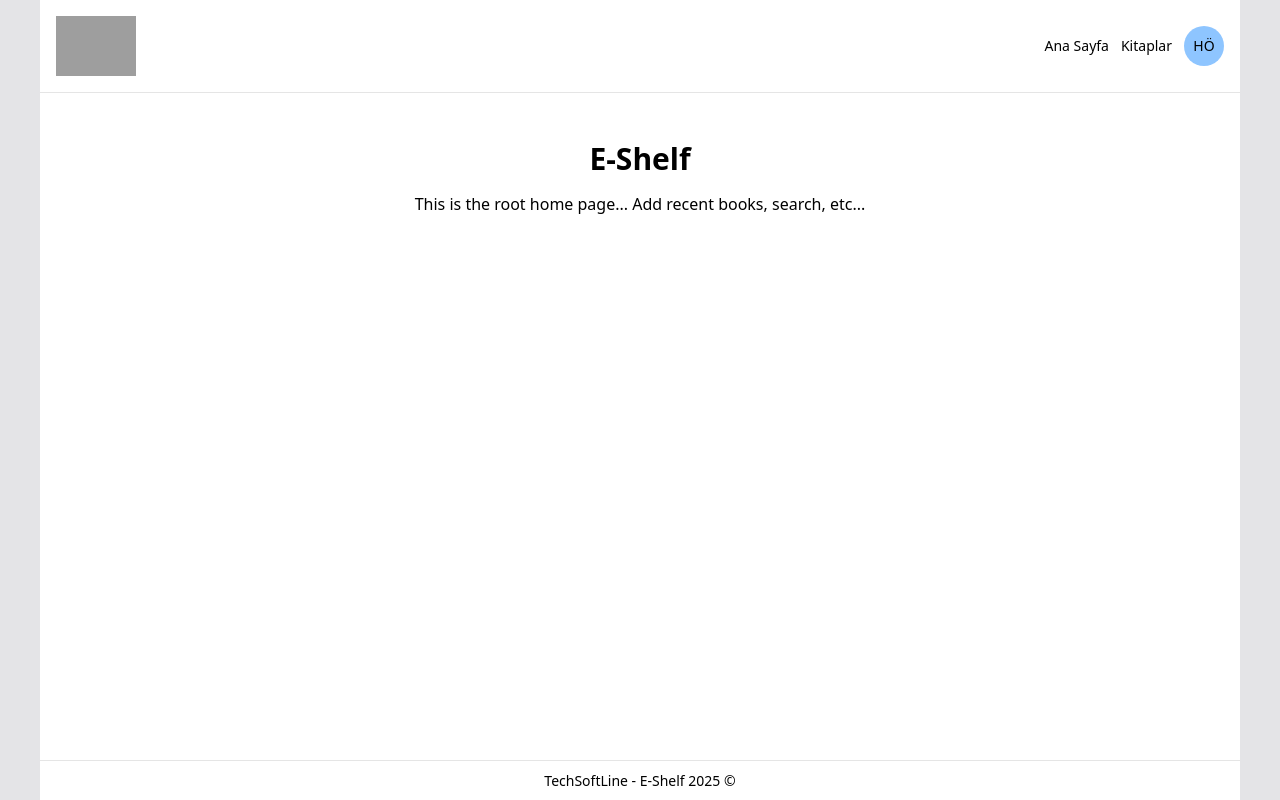
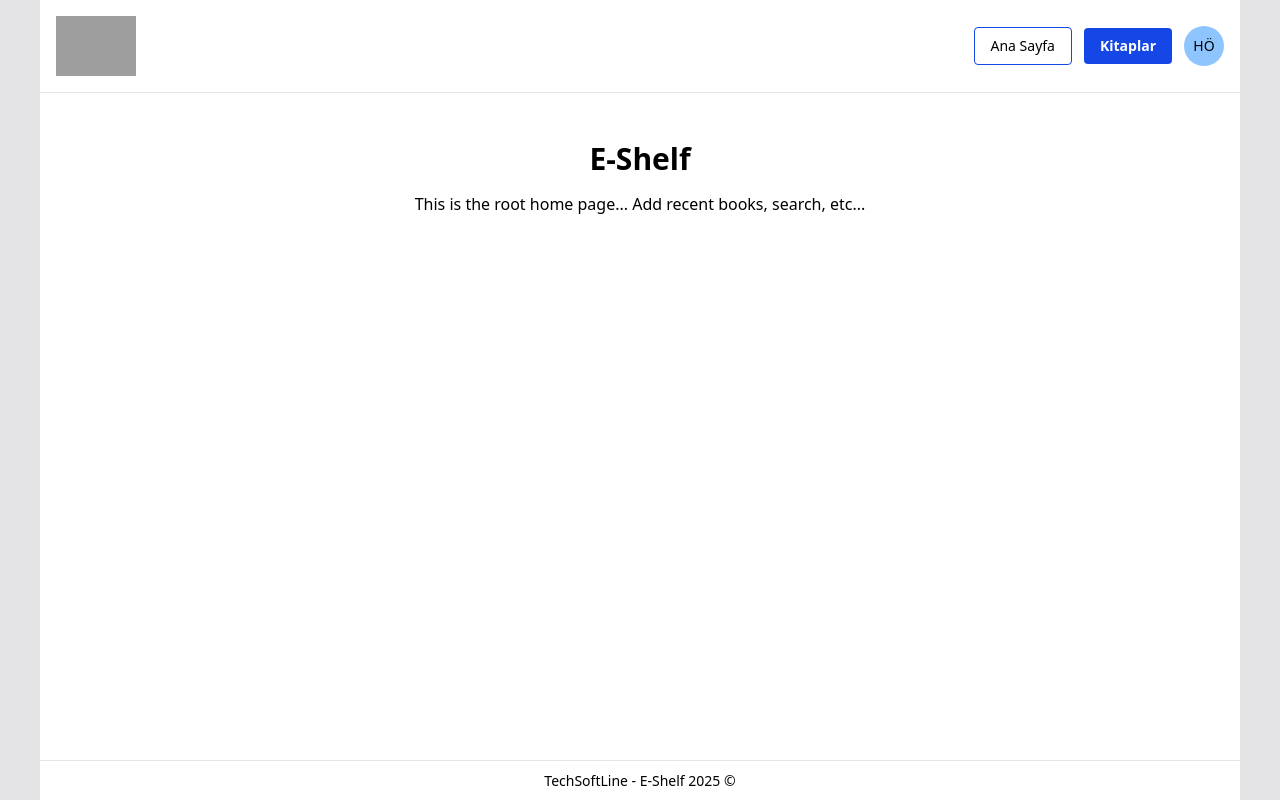
Before and after one commit to DoctorFiction/tsl-e-shelf, a Next.js app: page / in a window 1280 px wide. Built offline with nearby package versions, Linux system fonts and the light colour scheme; grey boxes are pictures that could not be loaded; what @bprogress/next would draw is missing.

Commit message:
Header buttons styling

```diff
--- a/src/components/header.tsx
+++ b/src/components/header.tsx
@@ -2,7 +2,6 @@ import Image from "next/image";
 import Link from "next/link";
 
 export default function Header() {
-  // TODO add nav progress
   return (
     <div className="border-black/10 border-b  flex items-center justify-between p-4">
       <Link href="/">
@@ -14,11 +13,16 @@ export default function Header() {
         />
       </Link>
       <ul className="flex items-center gap-3">
+        {/* TODO update the nav buttons */}
         <li>
-          <Link href="/">Ana Sayfa</Link>
+          <div className="px-4 py-2 rounded-sm border border-blue-700">
+            <Link href="/">Ana Sayfa</Link>
+          </div>
         </li>
         <li>
-          <Link href="/books">Kitaplar</Link>
+          <div className="px-4 py-2 rounded-sm bg-blue-700 text-white font-bold">
+            <Link href="/books">Kitaplar</Link>
+          </div>
         </li>
         <div className="relative inline-flex items-center justify-center w-10 h-10 overflow-hidden bg-blue-300 rounded-full ">
           <span>HÖ</span>
```
